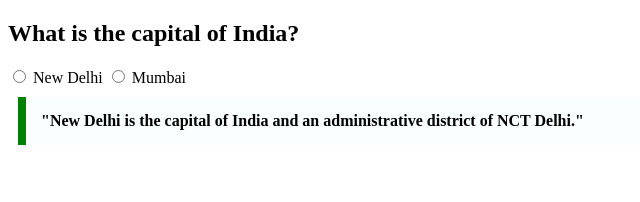
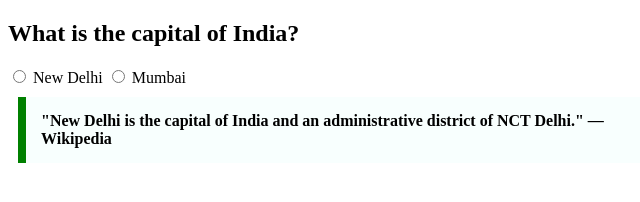
Before and after one commit to acciojob/trivia-Rishuraj3732, a website: page main.html in a window 1280 px wide. Shown: the whole page, without its empty margins (0-640 px from the left). Drawn offline with Linux system fonts and the light colour scheme.

Commit message:
created a submission

```diff
--- a/main.html
+++ b/main.html
@@ -22,7 +22,7 @@
 	</label>
 </form>
 	<blockquote class="quote">
-    "New Delhi is the capital of India and an administrative district of NCT Delhi."
+    "New Delhi is the capital of India and an administrative district of NCT Delhi." — Wikipedia
   </blockquote>
 </body>
 
```
